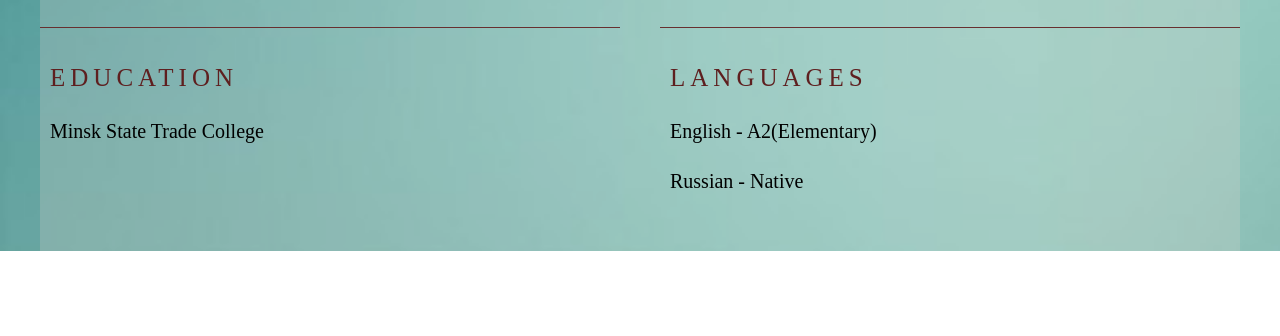
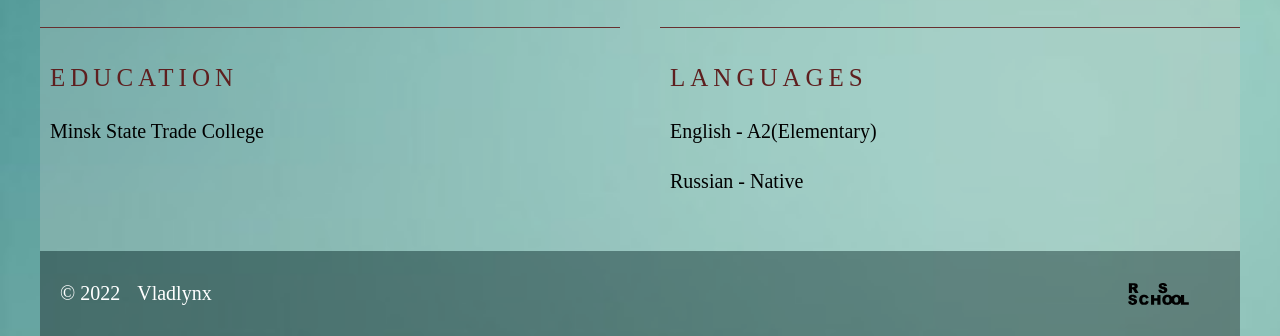
Before and after one commit to Vladlynx/rsschool-cv, a plain HTML site: page index.html in a window 1280 px wide. Shown: the part 1210-1546 px from the top of the page. Before the commit the page ends 1461 px from the top, so only its background shows below. Drawn offline with Linux system fonts and the light colour scheme; a web font is replaced by a local one.

Commit message:
feat: add footer

```diff
--- a/index.html
+++ b/index.html
@@ -114,8 +114,11 @@
     </div>
 </main>
 <footer class="footer">
-
-  </footer>
+    <div class="footer-container">
+        <div>© 2022 <a href="https://github.com/Vladlynx" class="github nav-link">Vladlynx</a></div>
+        <a href="https://rs.school/" class="rsschool"></a>
+    </div>
+</footer>
 
 </body>
 
--- a/style.css
+++ b/style.css
@@ -165,3 +165,32 @@
     color: #0b240e;
     transition: color 0.5s;
   }
+
+  .footer {
+    background-color: #181e1e69;
+    padding: 20px;
+    margin: 0 auto;
+    max-width: 1200px;
+  }
+
+  .footer-container {
+    display: flex;
+    justify-content: space-between;
+    align-items: center;
+    margin: 0 auto;
+    color: #fff;
+  }
+
+  .github {
+    color: rgb(255, 255, 255);
+    text-decoration: none;
+    line-height: 45px;
+  }
+
+  .rsschool {
+    width: 110px;
+    height: 40px;
+    background-image: url("./assets/svg/rsschool.svg");
+    background-size: contain;
+    background-repeat: no-repeat;
+  }
```
